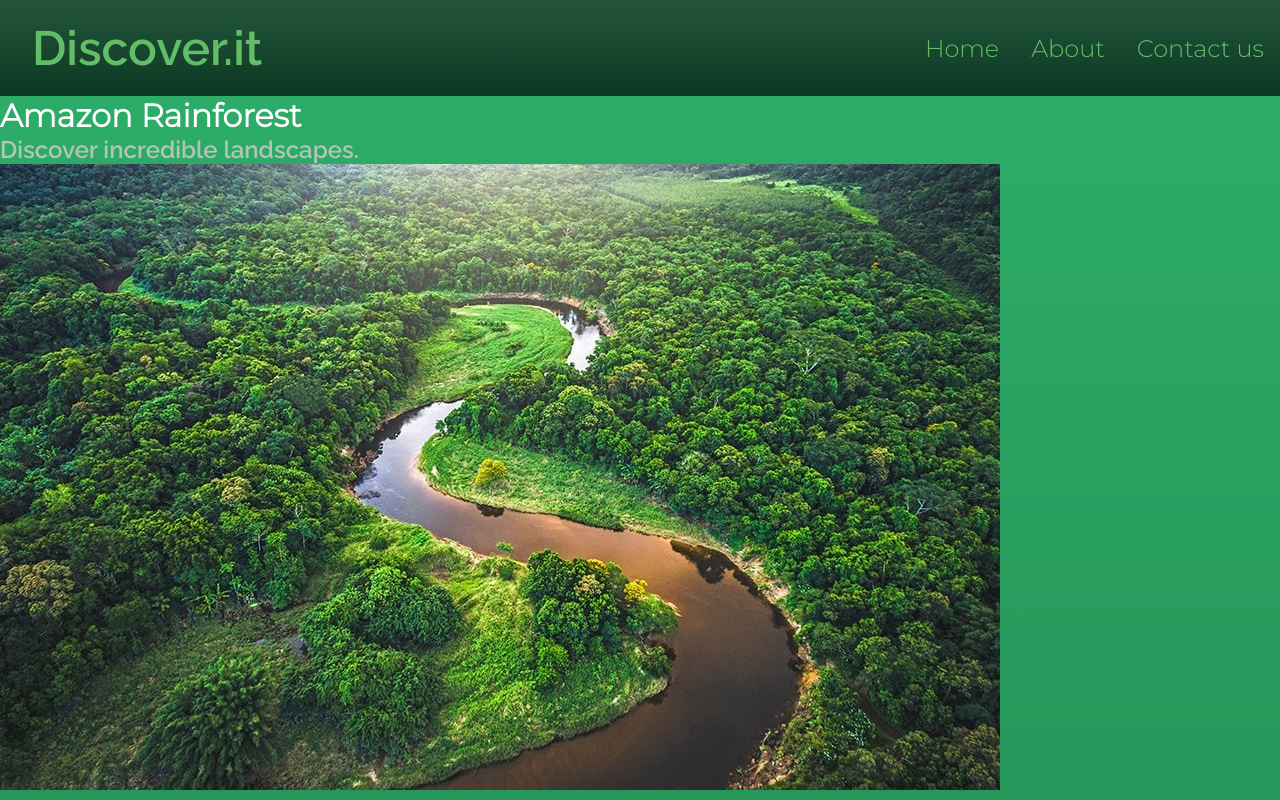
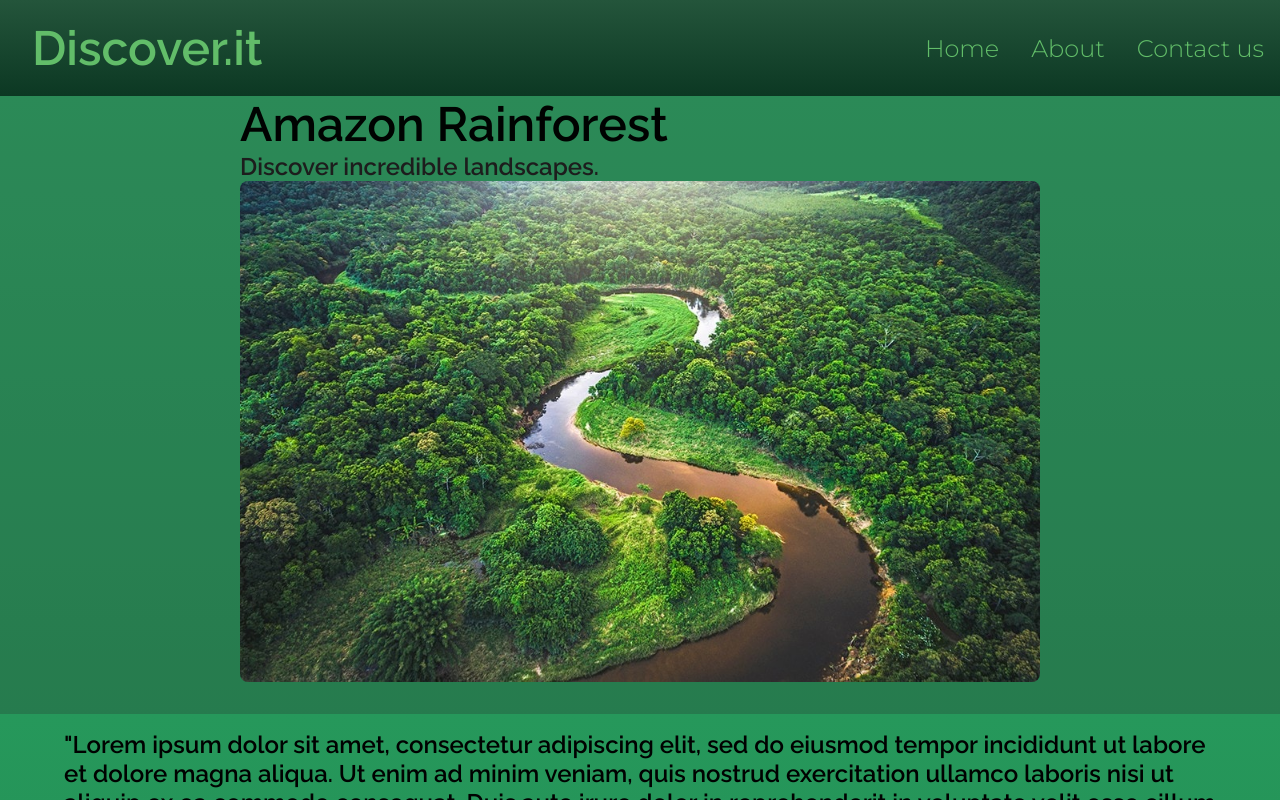
Before and after one commit to caetano-dev/Discover.it, a React (Create React App) app: page /Destination/0 in a window 1280 px wide. Shown: the top 800 px of the page. Built offline with nearby package versions, Linux system fonts and the light colour scheme.

Commit message:
styles for the destinations

```diff
--- a/src/styles/components/Destination.module.css
+++ b/src/styles/components/Destination.module.css
@@ -1,5 +1,4 @@
 .Container {
-  /* background-color: #86aa89;*/
   background: rgb(5, 43, 25);
   background: linear-gradient(
     0deg,
@@ -7,30 +6,30 @@
     rgba(45, 172, 104, 1) 100%
   );
 }
-
-.Image {
-  background-image: linear-gradient(
-      rgba(36, 34, 34, 0.76),
-      rgba(36, 34, 34, 0.76)
-    ),
-    url("../../assets/rio.jpg");
-  background-position: center;
-  background-size: cover;
-  text-align: center;
-  height: 35vh;
-}
-
-.Image > h1,
+.Container h1,
 p {
   font-family: Raleway;
   color: rgb(180, 197, 183);
   font-size: 1.5rem;
 }
-.Image > h1 {
-  padding-top: 14vh;
+.Title {
+  background-color: rgba(39, 39, 39, 0.26);
+  display: grid;
+  justify-content: center;
+  padding-bottom: 2rem;
+}
+.Title img {
+  border-radius: 0.5rem;
+  width: 50rem;
+}
+.Title > h1 {
   font-size: 3rem;
+  color: rgb(0, 3, 1);
 }
-.Image > p {
+.Title > p {
+  color: rgb(29, 29, 29);
+}
+.Container > p {
   font-size: 1.2rem;
   text-shadow: 2px 1px 3px rgba(3, 3, 3, 0.596);
   color: rgb(117, 163, 123);
@@ -49,10 +48,7 @@ p {
 }
 
 @media only screen and (max-width: 1000px) {
-  .Image > h1 {
-    font-size: 2.5rem;
-  }
-  .Image > p {
-    font-size: 1rem;
+  img {
+    width: 90%;
   }
 }
```
